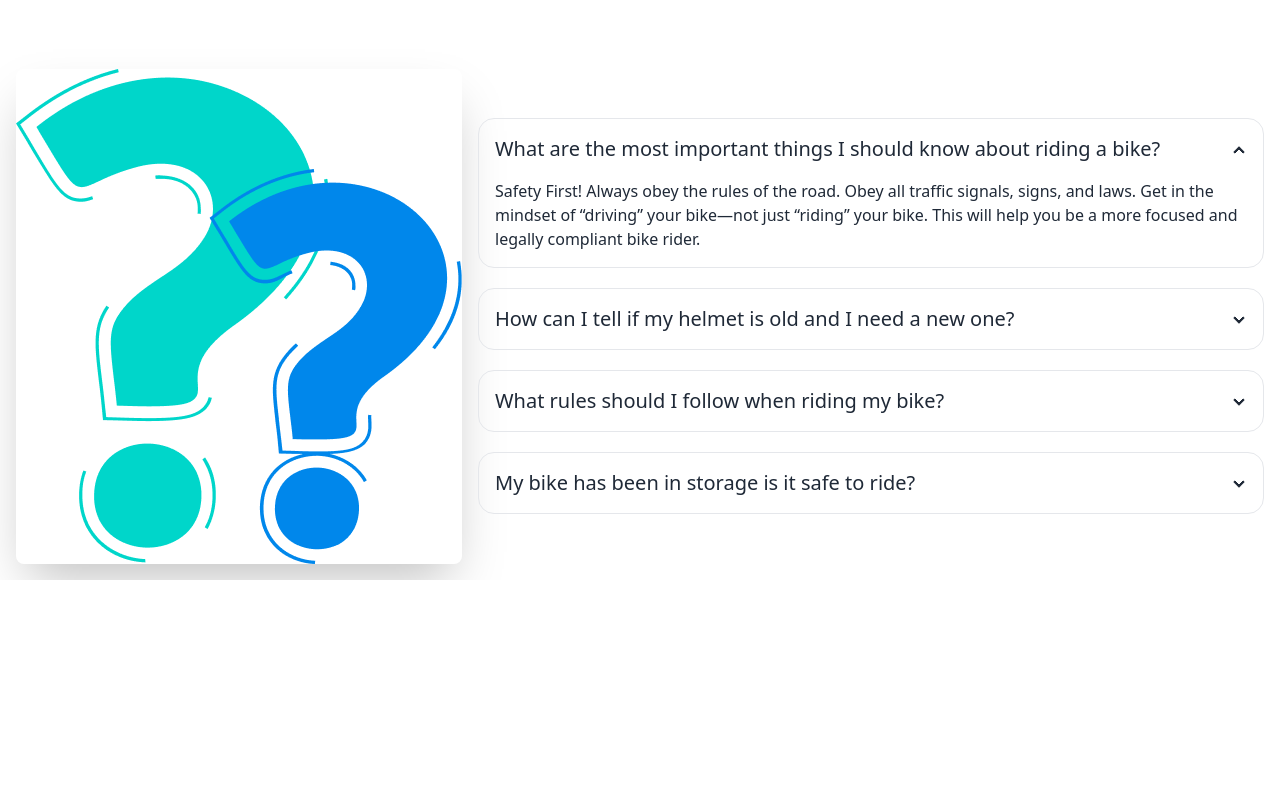
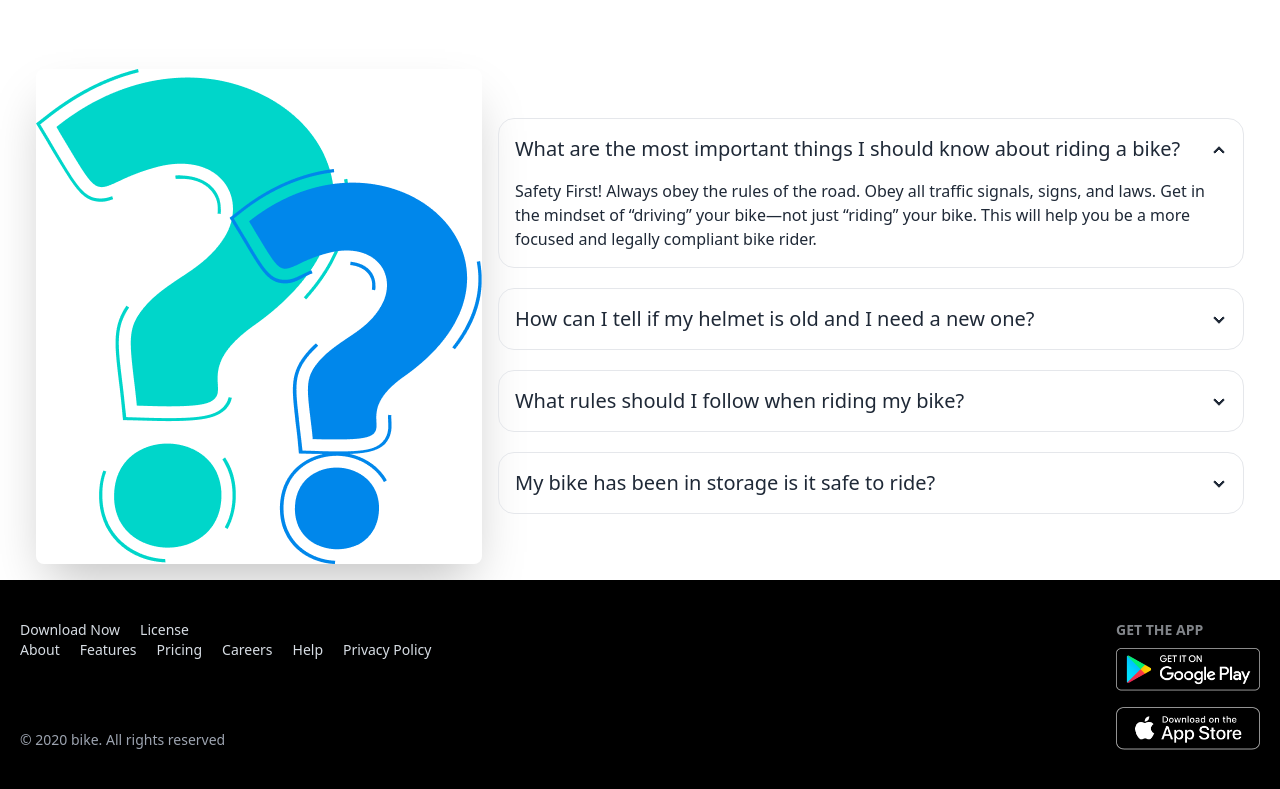
Before and after one commit to mdazizulbari/biker-zone, a plain HTML site: page index.html in a window 1280 px wide. Shown: the part 1561-2350 px from the top of the page. Before the commit the page ends 2141 px from the top, so only its background shows below. Drawn offline with nearby package versions, Linux system fonts and the light colour scheme.

Commit message:
made the footer section

```diff
--- a/index.html
+++ b/index.html
@@ -34,7 +34,7 @@
   </head>
   <body>
     <!-- Header Section -->
-    <header class="container mx-auto">
+    <header class="container px-5 mx-auto">
       <nav>
         <div class="navbar bg-base-100">
           <div class="navbar-start grow">
@@ -83,7 +83,7 @@
     </header>
 
     <!-- Main Section -->
-    <main class="container flex flex-col mx-auto gap-12 lg:gap-20">
+    <main class="container px-5 flex flex-col mx-auto gap-12 lg:gap-20">
       <!-- Carousel/Slider/Hero -->
       <section>
         <div class="carousel w-full bg-primary-bg rounded-lg">
@@ -321,7 +321,39 @@
         </div>
       </section>
     </main>
+
     <!-- Footer Section -->
-    <footer></footer>
+    <footer class="footer bg-black text-neutral-content py-10">
+      <div class="container px-5 flex flex-col-reverse sm:flex-row gap-5 justify-between items-stretch mx-auto">
+        <aside class="flex flex-col justify-between gap-5">
+          <div class="">
+            <ul class="flex gap-5">
+              <li><a href="/#">Download Now</a></li>
+              <li><a href="/#">License</a></li>
+            </ul>
+            <ul class="flex gap-5">
+              <li><a href="/#">About</a></li>
+              <li><a href="/#">Features</a></li>
+              <li><a href="/#">Pricing</a></li>
+              <li><a href="/#">Careers</a></li>
+              <li><a href="/#">Help</a></li>
+              <li><a href="/#">Privacy Policy</a></li>
+            </ul>
+          </div>
+          <p class="text-gray-400">© 2020 bike. All rights reserved</p>
+        </aside>
+        <nav>
+          <h6 class="footer-title">Get the App</h6>
+          <div class="grid grid-cols-1 gap-4">
+            <a>
+              <img class="w-36" src="images/others/android.png" alt="" />
+            </a>
+            <a>
+              <img class="w-36" src="images/others/ios.png" alt="" />
+            </a>
+          </div>
+        </nav>
+      </div>
+    </footer>
   </body>
 </html>
```
